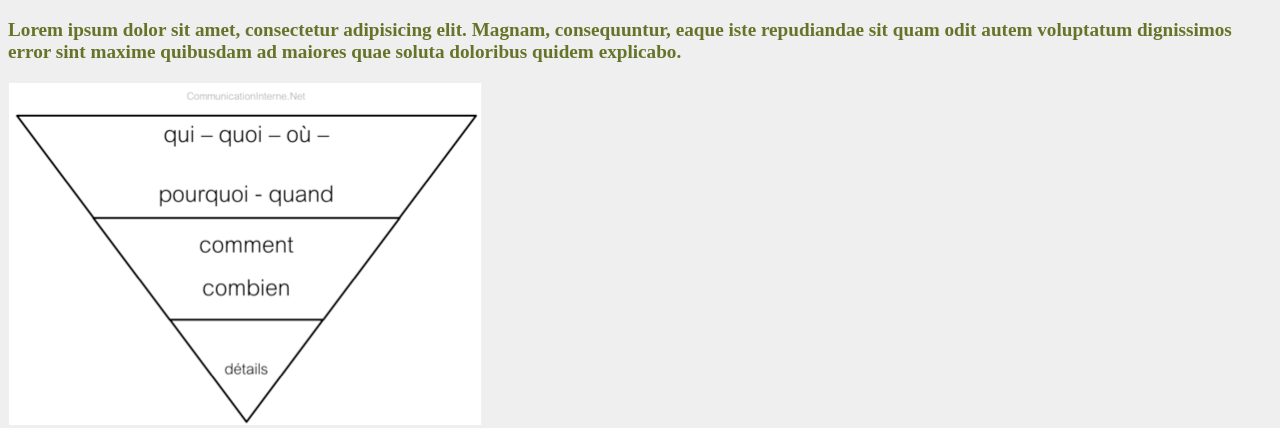
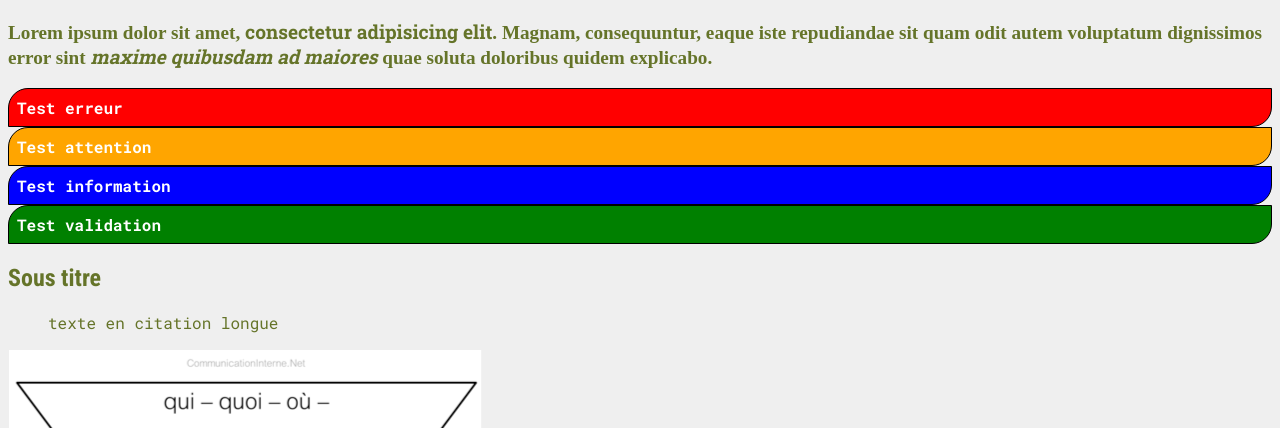
Before and after one commit to integrateur-web/TIWsass, a plain HTML site: page index.html in a window 1280 px wide. Shown: the part 62-490 px from the top of the page. Drawn offline with nearby package versions, Linux system fonts and the light colour scheme; files that its build step writes are made by us from their sources.

Commit message:
Update index.html

```diff
--- a/index.html
+++ b/index.html
@@ -4,15 +4,31 @@
 <head>
     <meta charset="UTF-8">
     <title>Sass github et netlify</title>
-    <link href="./css/styles.css" rel="stylesheet">
+    <link href="css/style.css" rel="stylesheet">
 </head>
 
 <body>
     <h1>Test</h1>
     <p>
-        Lorem ipsum dolor sit amet, consectetur adipisicing elit. Magnam, consequuntur, eaque iste repudiandae sit quam odit autem voluptatum dignissimos error sint maxime quibusdam ad maiores quae soluta doloribus quidem explicabo.
+        Lorem ipsum dolor sit amet, <strong>consectetur adipisicing elit</strong>. Magnam, consequuntur, eaque iste repudiandae sit quam odit autem voluptatum dignissimos error sint <em>maxime quibusdam ad maiores</em> quae soluta doloribus quidem explicabo.
     </p>
-    <img src="./images/image.png" alt="test image">
+    <div class="block-error">
+        Test erreur
+    </div>
+    <div class="block-warning">
+        Test attention
+    </div>
+    <div class="block-info">
+        Test information
+    </div>
+    <div class="block-valid">
+        Test validation
+    </div>
+    <h2>Sous titre</h2>
+    <blockquote>
+        texte en citation longue
+    </blockquote>
+    <img src="images/image.png" alt="test image">
     <p><a href="#">lien 1</a></p>
     <section id="masection">
         <a href="#">lien 2</a>
```
